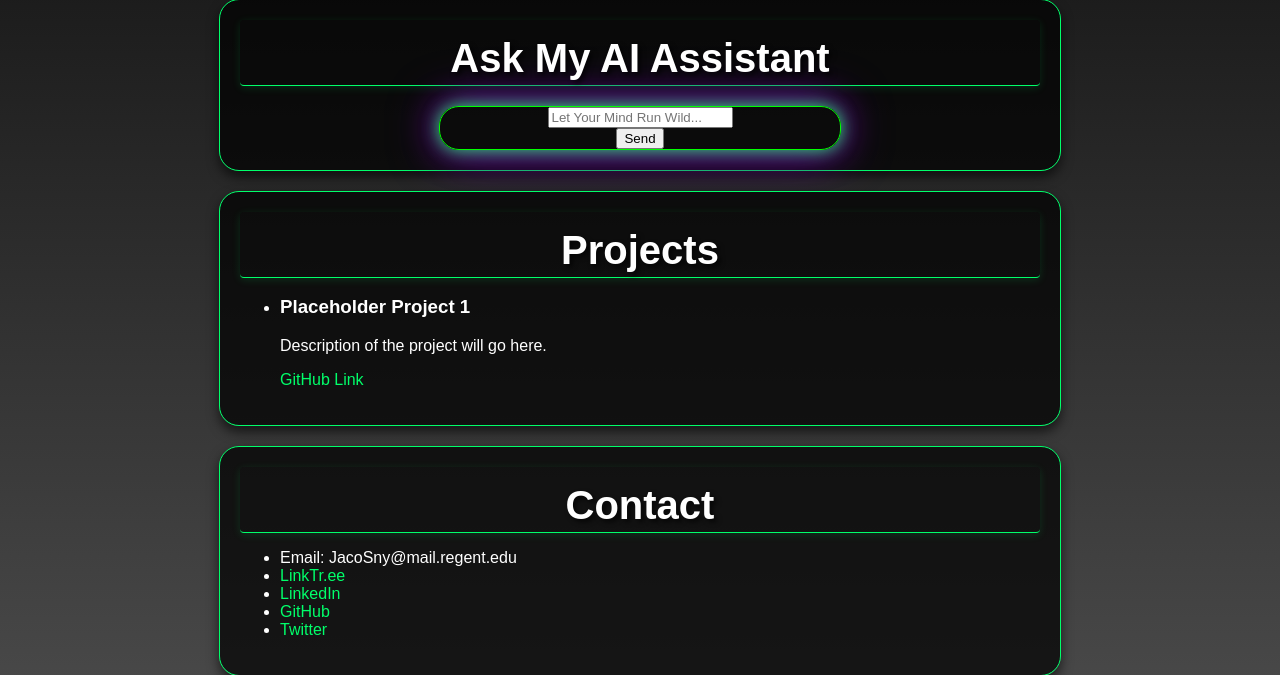
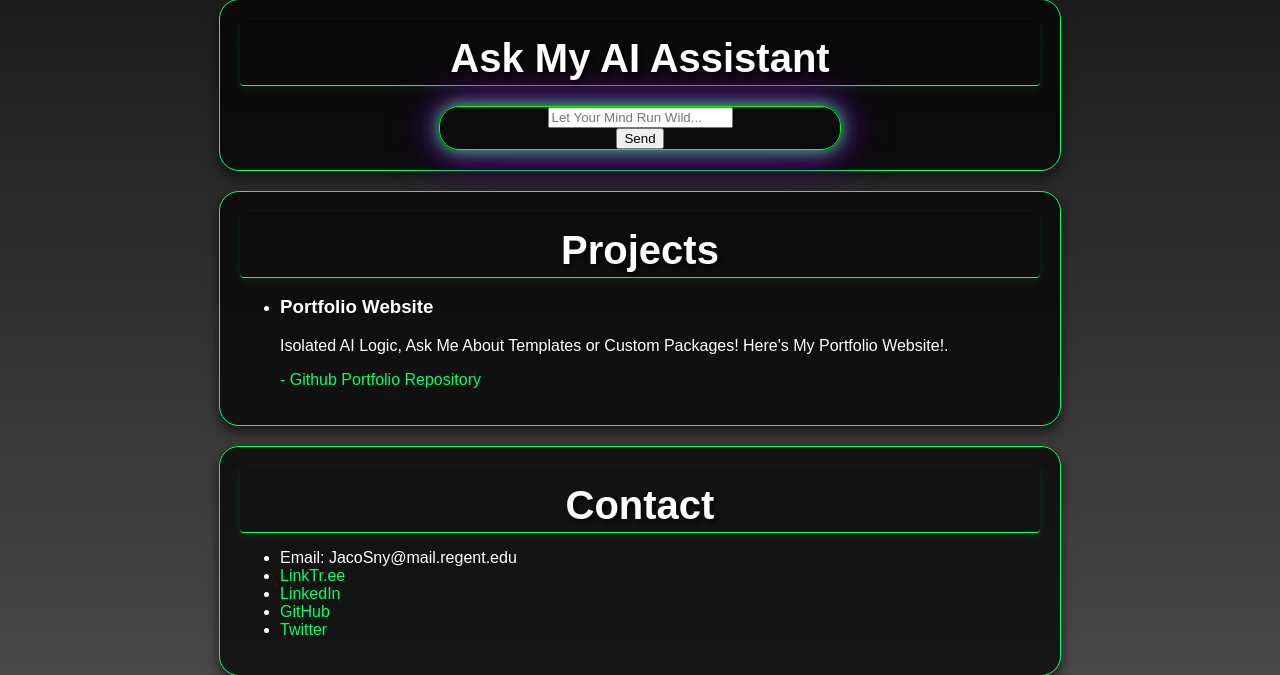
Before and after one commit to ExeOhe/exeohe.github.io, a Flask app: page / in a window 1280 px wide. Shown: the part 840-1515 px from the top of the page. Run offline with Flask 3, Linux system fonts and the light colour scheme.

Commit message:
index wont show in stage tree, but updated: 1st project repo, this website

```diff
--- a/backend/static/css/style.css
+++ b/backend/static/css/style.css
@@ -140,7 +140,7 @@ footer {
 .ai-msg {
 }
 
-a,
+nav, a,
 a:visited {
     color: #00ff6a; /* or your preferred link color */
     text-decoration: none;
--- a/backend/templates/index.html
+++ b/backend/templates/index.html
@@ -46,9 +46,10 @@
         <h2>Projects</h2>
         <ul>
             <li>
-                <h3>Placeholder Project 1</h3>
-                <p>Description of the project will go here.</p>
-                <a href="#">GitHub Link</a>
+                <h3>Portfolio Website</h3>
+                <p>Isolated AI Logic, Ask Me About Templates or Custom Packages!
+                    Here's My Portfolio Website!.</p>
+                <a href="https://github.com/ExeOhe/github.exeohe.io">- Github Portfolio Repository</a>
             </li>
         </ul>
     </section>
```
